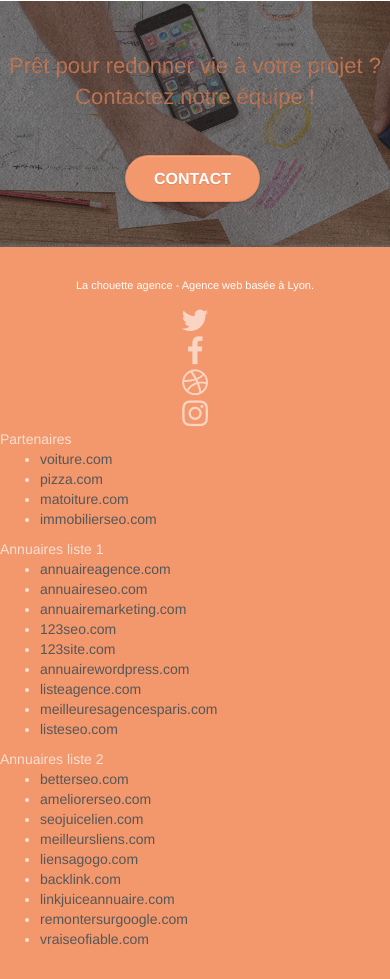
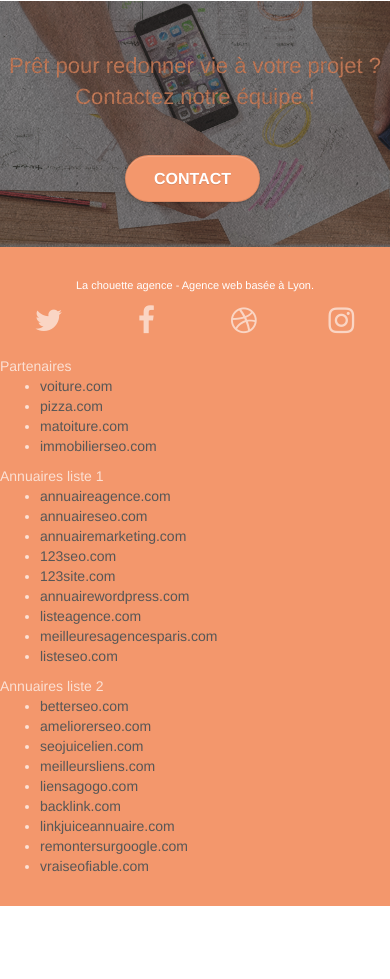
Before and after one commit to sparkddr/P4_CC, a plain HTML site: page index.html in a window 390 px wide. Shown: the part 3984-4963 px from the top of the page. After the commit the page ends 4890 px from the top, so only its background shows below. Drawn offline with Linux system fonts and the light colour scheme.

Commit message:
Fin responsive design (social) page index

```diff
--- a/index.html
+++ b/index.html
@@ -341,28 +341,28 @@
                 La chouette agence - Agence web basée à Lyon.<br />
               </p>
               <div class="row row-no-gutters social">
-                <div class="col-sm-3">
+                <div class="col-xs-3">
                   <div class="text-center">
                     <a class="social" href="index.html"
                       ><span class="fa fa-twitter icon-md"></span
                     ></a>
                   </div>
                 </div>
-                <div class="col-sm-3">
+                <div class="col-xs-3">
                   <div class="text-center">
                     <a class="social" href="index.html"
                       ><span class="fa fa-facebook icon-md"></span
                     ></a>
                   </div>
                 </div>
-                <div class="col-sm-3">
+                <div class="col-xs-3">
                   <div class="text-center">
                     <a class="social" href="index.html"
                       ><span class="fa fa-dribbble icon-md"></span
                     ></a>
                   </div>
                 </div>
-                <div class="col-sm-3">
+                <div class="col-xs-3">
                   <div class="text-center">
                     <a class="social" href="index.html"
                       ><span class="fa fa-instagram icon-md"></span
--- a/style.css
+++ b/style.css
@@ -712,7 +712,7 @@ p {
 
 .social {
     max-width: 400px;
-    margin: auto auto auto auto;
+    margin: auto auto 20px auto;
 }
 
 h2 {
```
